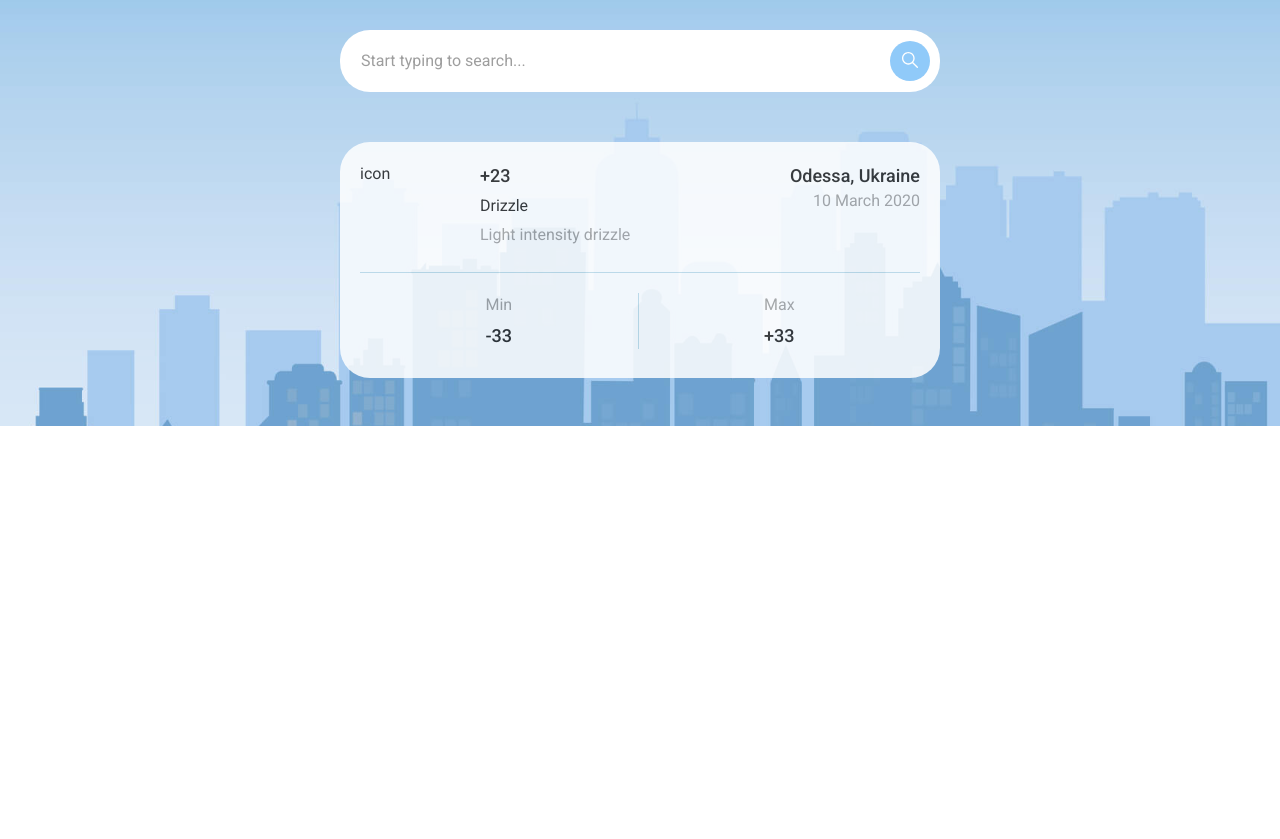
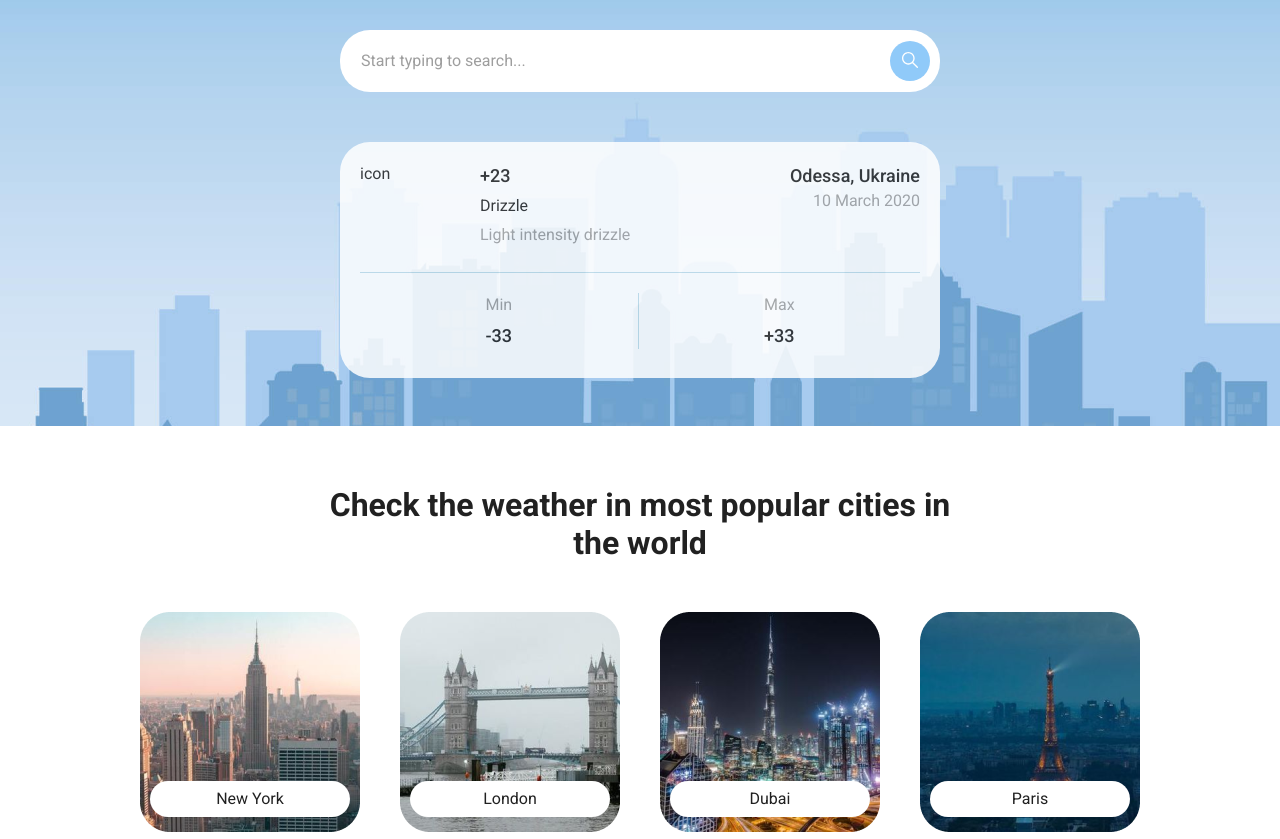
Before and after one commit to marharita08/weather-app, a React (Vite) app: page / in a window 1280 px wide. Before the commit the page ends 800 px from the top, so only its background shows below. Built offline with nearby package versions, Linux system fonts and the light colour scheme.

Commit message:
add popular cities section

```diff
--- a/src/App.tsx
+++ b/src/App.tsx
@@ -1,10 +1,12 @@
 import { HeroSection } from "./components/hero-section/hero-section";
+import { PopularCities } from "./components/popular-cities/popular-cities";
 
 function App() {
 
   return (
     <>
       <HeroSection />
+      <PopularCities />
     </>
   );
 }
--- /dev/null
+++ b/src/components/city-card/city-card.module.css
@@ -0,0 +1,27 @@
+.card {
+  position: relative;
+  width: 220px;
+  height: 220px;
+}
+
+.image {
+  width: 100%;
+  height: auto;
+  display: block;
+}
+
+.title {
+  width: 200px;
+  height: 36px;
+  background-color: white;
+  border-radius: 30px;
+  position: absolute;
+  bottom: 15px;
+  left: 50%;
+  transform: translateX(-50%);
+  display: flex;
+  justify-content: center;
+  align-items: center;
+  font-size: 16px;
+  line-height: 24px;
+}
--- /dev/null
+++ b/src/components/city-card/city-card.tsx
@@ -0,0 +1,15 @@
+import styles from "./city-card.module.css";
+
+type Properties = {
+  title: string,
+  image: string,
+}
+
+const CityCard: React.FC<Properties> = ({title, image}) => {
+  return <div className={styles.card}>
+    <img src={image} alt={title} />
+    <div className={styles.title}>{title}</div>
+  </div>
+}
+
+export { CityCard }
--- /dev/null
+++ b/src/components/popular-cities/popular-cities.module.css
@@ -0,0 +1,21 @@
+.popularCities {
+  margin-top: 60px;
+  display: flex;
+  flex-direction: column;
+  align-items: center;
+  gap: 50px;
+}
+
+.title {
+  font-size: 32px;
+  line-height: 38px;
+  width: 670px;
+  text-align: center;
+}
+
+.cards {
+  display: flex;
+  gap: 40px;
+  flex-wrap: wrap;
+  justify-content: center;
+}
--- /dev/null
+++ b/src/components/popular-cities/popular-cities.tsx
@@ -0,0 +1,21 @@
+import { CityCard } from "@/components/city-card/city-card";
+import newYorkImage from "@/assets/new-york.png";
+import londonImage from "@/assets/london.png";
+import dubaiImage from "@/assets/dubai.png";
+import parisImage from "@/assets/paris.png";
+
+import styles from "./popular-cities.module.css";
+
+const PopularCities = () => {
+  return <div className={styles.popularCities}>
+    <h1 className={styles.title} >Check the weather in most popular cities in the world</h1>
+    <div className={styles.cards}>
+      <CityCard title="New York" image={newYorkImage} />
+      <CityCard title="London" image={londonImage} />
+      <CityCard title="Dubai" image={dubaiImage} />
+      <CityCard title="Paris" image={parisImage}/>
+    </div>
+  </div>
+}
+
+export { PopularCities };
--- a/src/index.css
+++ b/src/index.css
@@ -27,3 +27,8 @@ body {
 input, textarea, button, select {
   font-family: inherit;
 }
+
+h1, h2 {
+  margin: 0;
+  padding: 0;
+}
```
Also changed, not shown: src/assets/new-york.png (renamed from src/assets/New York.png).
